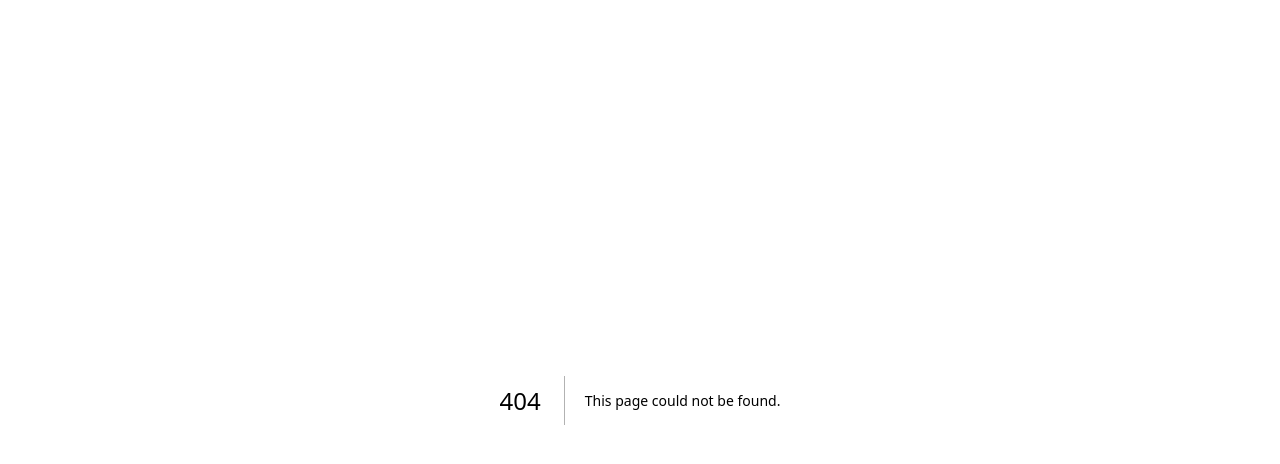
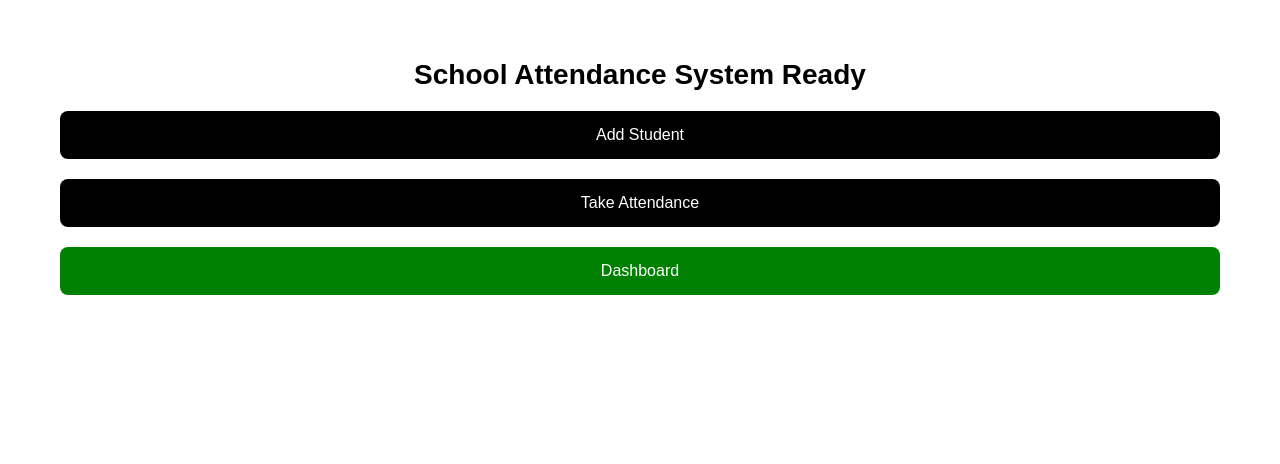
Before and after one commit to aachal2008jaiswal-sudo/Deepanshukasaudhan, a Next.js app: page / in a window 1280 px wide. Before the commit this address had no page. Shown: the top 464 px of the page. Built offline with nearby package versions, Linux system fonts and the light colour scheme.

Commit message:
Create Home component for School Attendance System

```diff
--- /dev/null
+++ b/app/page.jsx
@@ -0,0 +1,10 @@
+export default function Home() {
+  return (
+    <div style={{ padding: "40px", textAlign: "center" }}>
+      <h1 style={{ fontSize: "28px", fontWeight: "bold" }}>School Attendance System Ready</h1>
+      <a href="/teacher/add-student" style={{display:"block", padding:"15px", background:"black", color:"white", margin:"20px", borderRadius:"8px", textDecoration:"none"}}>Add Student</a>
+      <a href="/teacher/attendance" style={{display:"block", padding:"15px", background:"black", color:"white", margin:"20px", borderRadius:"8px", textDecoration:"none"}}>Take Attendance</a>
+      <a href="/dashboard" style={{display:"block", padding:"15px", background:"green", color:"white", margin:"20px", borderRadius:"8px", textDecoration:"none"}}>Dashboard</a>
+    </div>
+  )
+}
```
